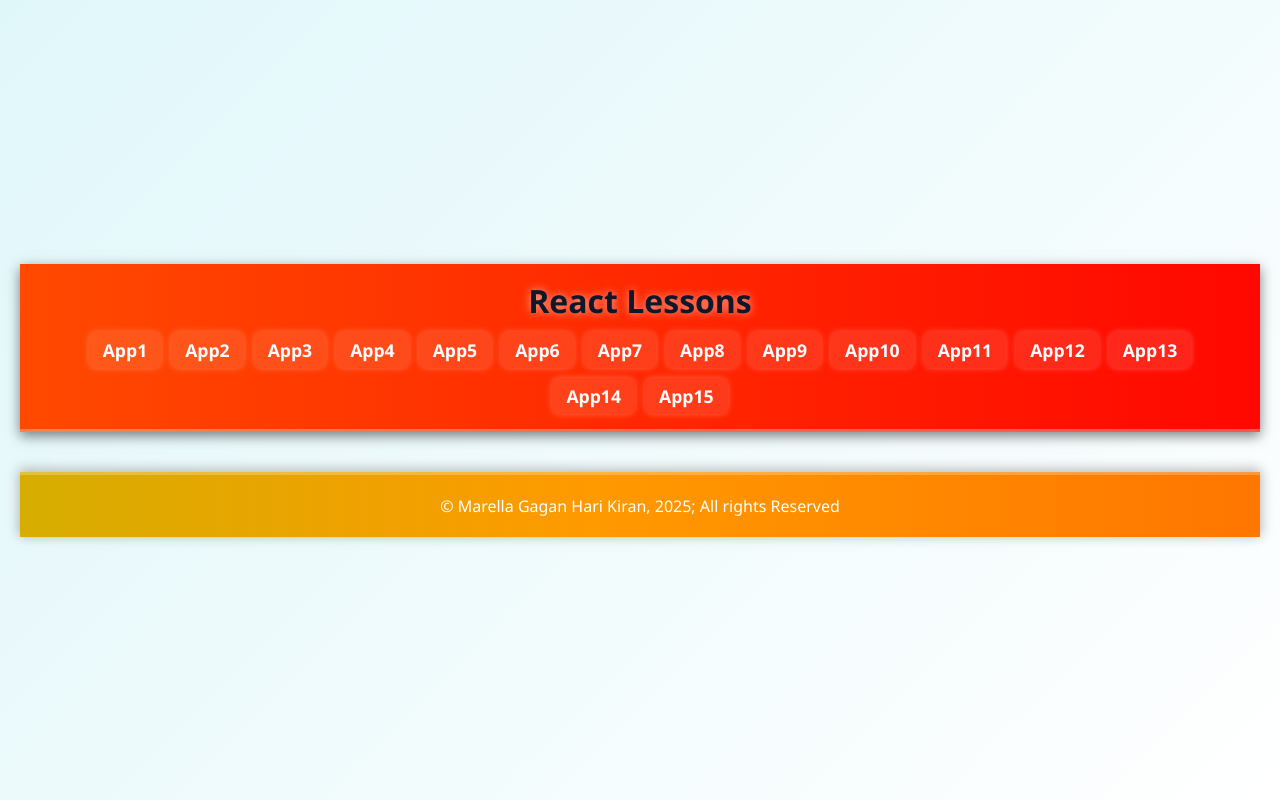
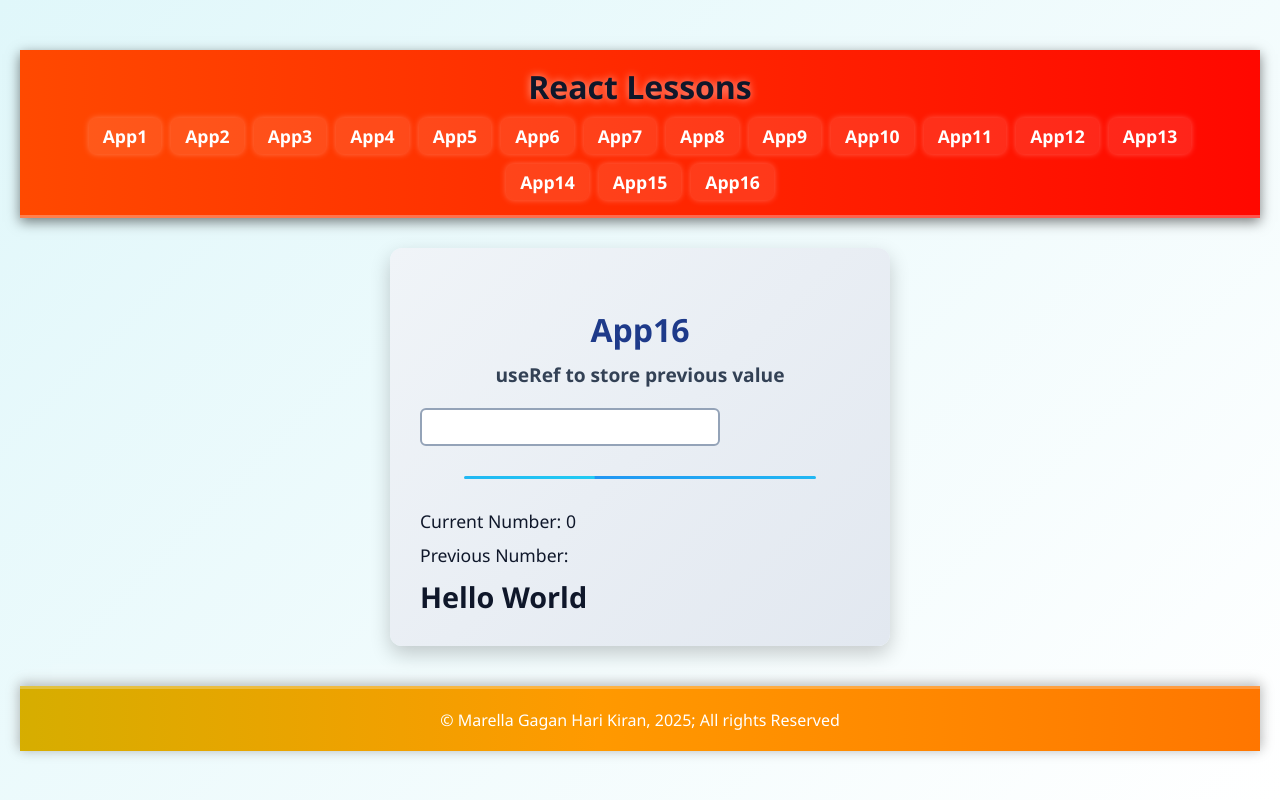
Before and after one commit to Gaganharikiranmarella/react-apps, a React (Vite) app: page /app16 in a window 1280 px wide. Built offline with nearby package versions, Linux system fonts and the light colour scheme.

Commit message:
added App16

```diff
--- a/src/App.jsx
+++ b/src/App.jsx
@@ -16,6 +16,7 @@ import App12 from "./components/App12";
 import App13 from "./components/App13";
 import App14 from "./components/App14";
 import App15 from "./components/App15";
+import App16 from "./components/App16";
 import Header from "./components/Header";
 import Footer from "./components/Footer";
 import "./App.css";
@@ -42,6 +43,7 @@ function App() {
         <Route path="/app13" element={<App13 />} />
         <Route path="/app14" element={<App14 />} />
         <Route path="/app15" element={<App15 />} />
+        <Route path="/app16" element={<App16 />} />
       </Routes>
       <Footer />
     </BrowserRouter>
--- /dev/null
+++ b/src/components/App16.css
@@ -0,0 +1,49 @@
+.App16-Container {
+  background: linear-gradient(135deg, #f0f4f8, #e2e8f0);
+  padding: 30px;
+  border-radius: 12px;
+  box-shadow: 0 8px 20px rgba(0, 0, 0, 0.2);
+  font-family: 'Segoe UI', Tahoma, Geneva, Verdana, sans-serif;
+  margin: 30px auto;
+  max-width: 500px;
+  color: #0f172a;
+  transition: all 0.3s ease-in-out;
+}
+
+.App16-Container h1 {
+  font-size: 2rem;
+  margin-bottom: 10px;
+  color: #1e3a8a;
+}
+
+.App16-Container h2 {
+  font-size: 1.2rem;
+  margin-bottom: 20px;
+  color: #334155;
+}
+
+.App16-Container input[type="number"] {
+  padding: 8px 12px;
+  font-size: 1rem;
+  border: 2px solid #94a3b8;
+  border-radius: 6px;
+  width: 100%;
+  margin-bottom: 20px;
+  transition: border-color 0.3s;
+}
+
+.App16-Container input[type="number"]:focus {
+  border-color: #1e40af;
+  outline: none;
+}
+
+.App16-Container p {
+  font-size: 1.1rem;
+  margin-bottom: 10px;
+}
+
+.App16-Container h3 {
+  font-size: 1.8rem;
+  font-weight: bold;
+  transition: color 0.5s ease-in-out;
+}
--- /dev/null
+++ b/src/components/App16.jsx
@@ -0,0 +1,38 @@
+import React, { useEffect, useRef, useState } from "react";
+import "./App16.css";
+export default function App16() {
+  const [num, setNum] = useState(0);
+  const prevNum = useRef();
+  const msgRef = useRef();
+
+  useEffect(() => {
+    prevNum.current = num;
+  }, [num]);
+
+  useEffect(() => {
+    if (prevNum.current) {
+      if (prevNum.current > num) {
+        msgRef.current.style.color = "red";
+      } else if (prevNum.current < num) {
+        msgRef.current.style.color = "green";
+      }
+    }
+  }, [num]);
+
+  return (
+    <div className="App16-Container">
+      <h1>App16</h1>
+      <h2>useRef to store previous value</h2>
+      <p>
+        <input
+          type="number"
+          onChange={(e) => setNum(Number(e.target.value))}
+        />
+      </p>
+      <hr />
+      <p>Current Number: {num}</p>
+      <p>Previous Number: {prevNum.current}</p>
+      <h3 ref={msgRef}>Hello World</h3>
+    </div>
+  );
+}
--- a/src/components/Header.jsx
+++ b/src/components/Header.jsx
@@ -22,6 +22,7 @@ export default function Header() {
         <Link to="/app13">App13</Link>
         <Link to="/app14">App14</Link>
         <Link to="/app15">App15</Link>
+      <Link to="/app16">App16</Link>
       </div>
     </div>
   );
```
